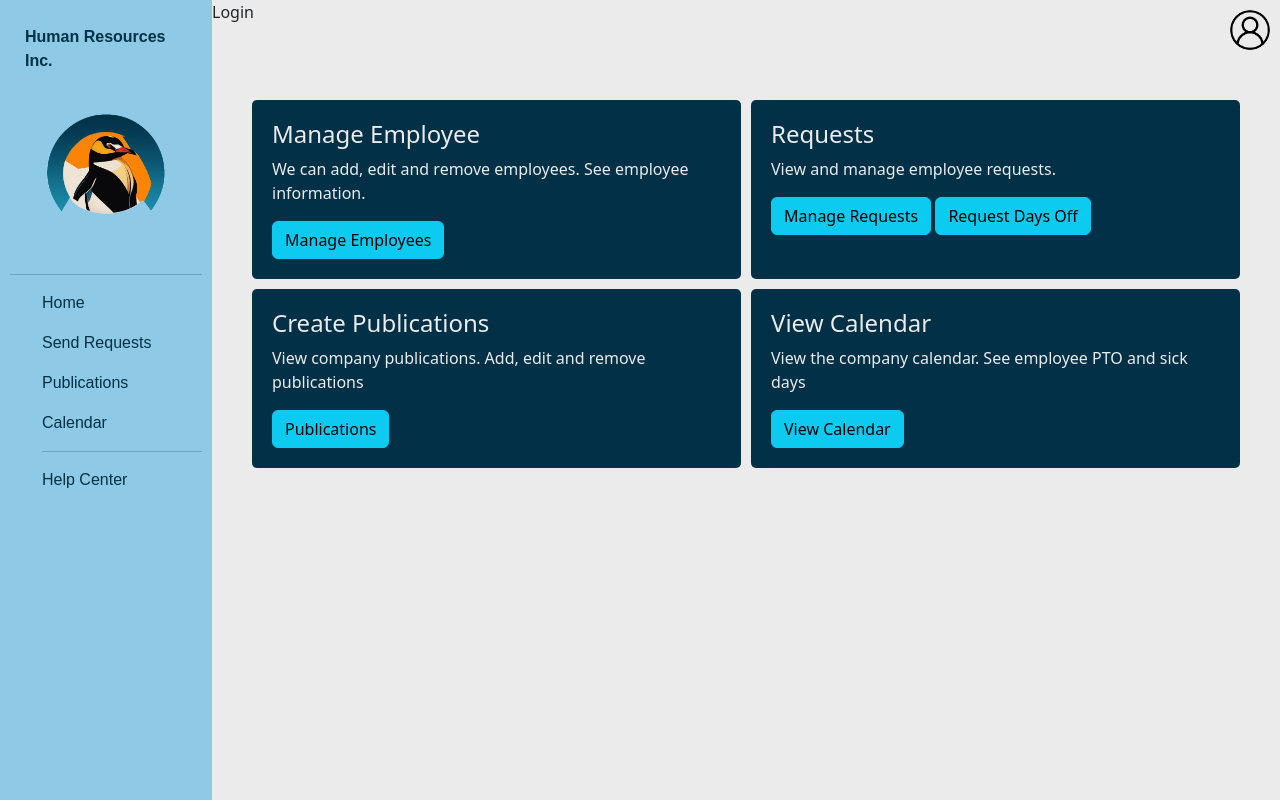
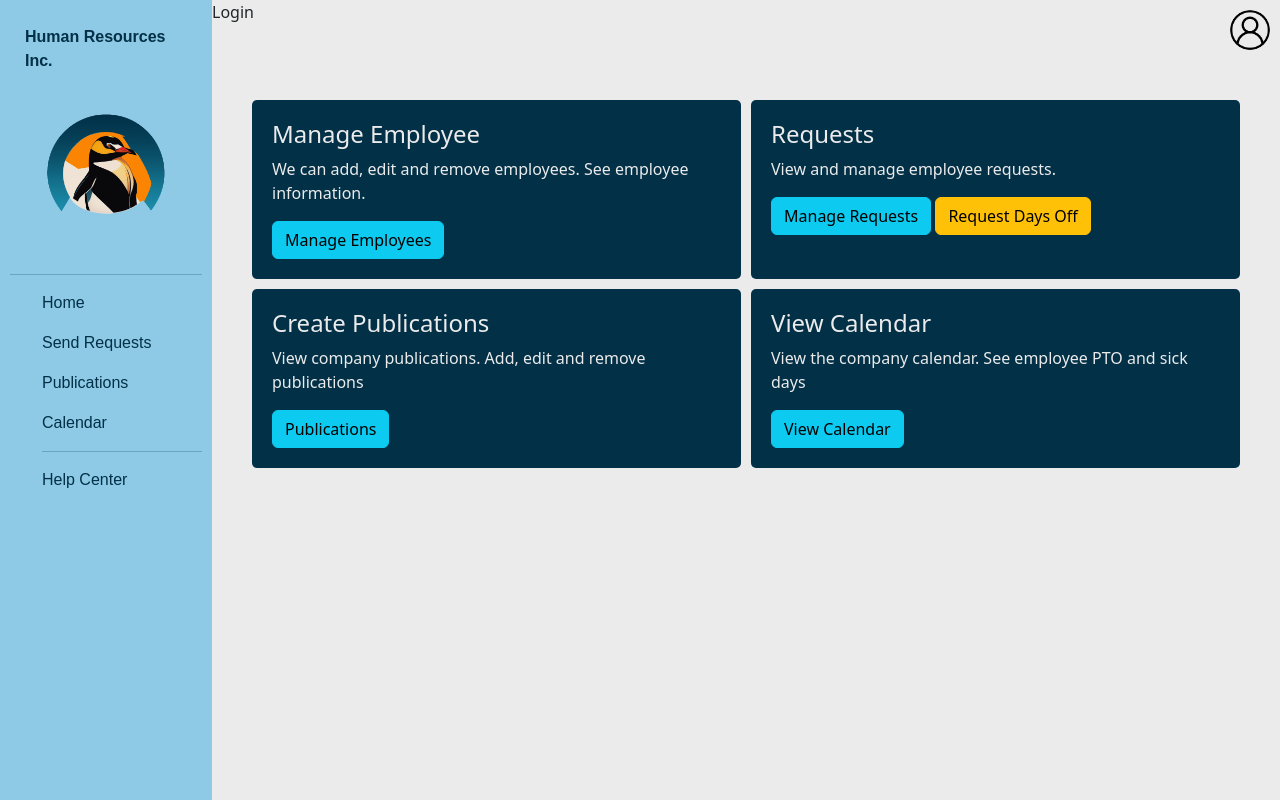
Before and after one commit to YupiByte/HR-Management, a Django app: template src/hr_management/user/templates/administrator/admin_home.html in a window 1280 px wide. Run offline with Django 3.2, Linux system fonts and the light colour scheme; the template is opened without the code that fills it, so the values that code supplies are empty.

Commit message:
Changed admin 'Request Days Off' button for contrast.

```diff
--- a/src/hr_management/user/templates/administrator/admin_home.html
+++ b/src/hr_management/user/templates/administrator/admin_home.html
@@ -15,7 +15,7 @@
                 <h4>Requests</h4>
                 <p>View and manage employee requests.</p>
                 <a href="{% url 'manage_req' %}"><button class="btn btn-info" type="button">Manage Requests</button></a>
-                <a href="{% url 'submit_req' %}"><button class="btn btn-info" type="button">Request Days Off</button></a>
+                <a href="{% url 'submit_req' %}"><button class="btn btn-warning" type="button">Request Days Off</button></a>
             </div>
             <div class="division-4-item">
                 <h4>Create Publications</h4>
```
